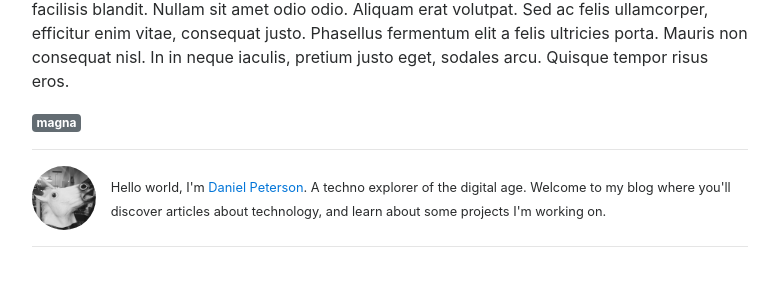
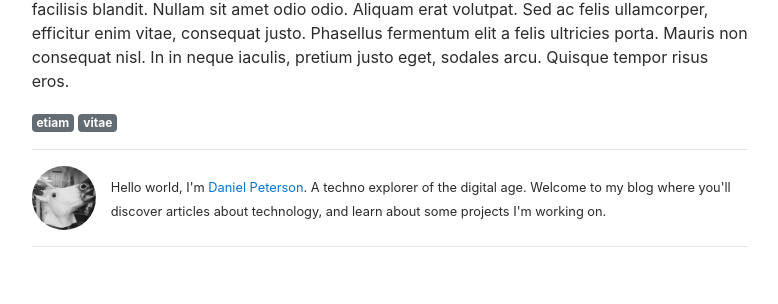
Before and after one commit to danrpts/danrpts.github.io, a Jekyll site: the page built from _posts/2017-08-20-etiam-et-enim.markdown, in a window 1280 px wide. Shown: the part 1431-1735 px from the top of the page, without its empty margins (250-1028 px from the left). Built offline with Jekyll 4.4.1, drawn with Linux system fonts in a browser that asks for light colours; nearby versions of some CDN libraries; some web fonts are replaced; comment, search, counter and statistics services are not loaded.

Commit message:
fixed tag

```diff
--- a/_posts/2017-08-20-etiam-et-enim.markdown
+++ b/_posts/2017-08-20-etiam-et-enim.markdown
@@ -4,7 +4,7 @@ title: Etiam et enim
 date: 2017-07-20 00:00:00
 last_modified_at: 2017-07-20 00:00:00
 categories: lorem ipsum
-tags: magna
+tags: [etiam, vitae]
 image: /assets/images/blurs/deep-blue.jpg
 ---
 Lorem ipsum dolor sit amet, consectetur adipiscing elit. Praesent id ex malesuada, porta enim aliquam, feugiat lacus. Sed tempus ligula lorem, eu malesuada orci elementum quis. Vestibulum ut luctus libero, id auctor libero. Suspendisse feugiat eros eget libero vulputate viverra. Vestibulum vitae efficitur lacus. Orci varius natoque penatibus et magnis dis parturient montes, nascetur ridiculus mus. Cras lacus purus, auctor vitae pellentesque id, lobortis tincidunt velit. Cras vel lacinia tortor. Etiam ac imperdiet erat. Donec sollicitudin fringilla egestas. Mauris vel eros ipsum. Curabitur mattis quis est ultricies blandit.
```
